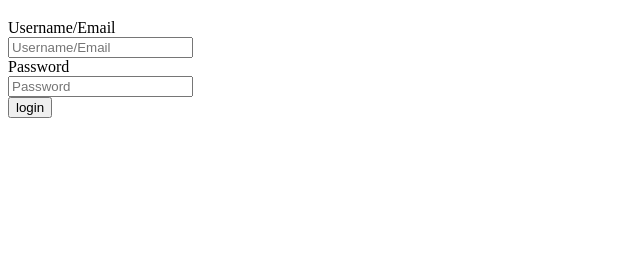
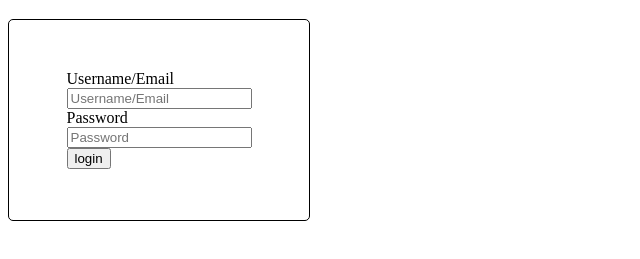
Before and after one commit to Goldcrescent/loginpage-simple, a plain HTML site: page index.html in a window 1280 px wide. Shown: the part 61-320 px from the top of the page, without its empty margins (0-640 px from the left). Drawn offline with Linux system fonts and the light colour scheme.

Commit message:
create login form working

```diff
--- a/index.html
+++ b/index.html
@@ -3,10 +3,25 @@
     <head>
         <title>Login</title>
     </head>
+
+    <style>
+        #container {
+            width: 300px;
+            margin: auto;
+            height: 200px;
+            position: absolute;
+            border: black solid 1px;
+            border-radius: 5px;
+            justify-content: center;
+            align-items: center;
+            display: flex;
+        }
+    </style>
+
     <body>
         <h1>Login</h1>
         <div id="container">
-            <form action="/login", method="post">
+            <form action="login.html" method="post">
                 <label for="username">Username/Email</label><br>
                 <input type="text" placeholder="Username/Email"><br>
                 <label for="password">Password</label><br>
```
Also changed, not shown: login.html (added, +18 -0 lines).
